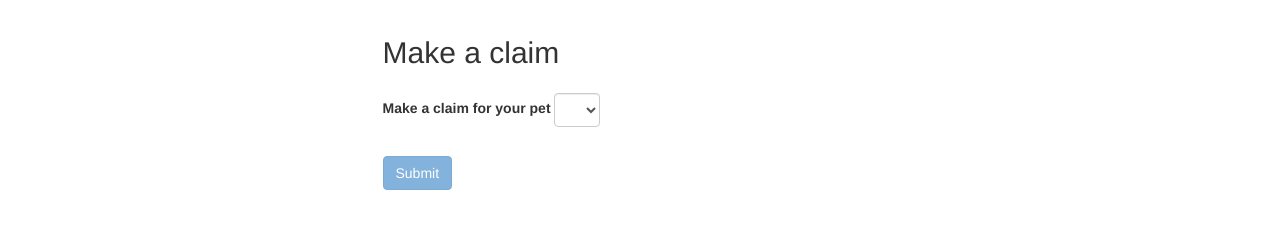
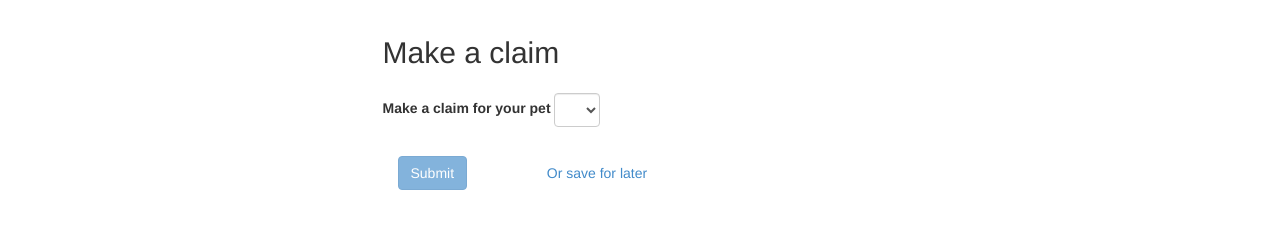
Before and after one commit to markgnome/petsure-claim, a website with bundled scripts: page client/src/index.html in a window 1280 px wide. Shown: the part 105-334 px from the top of the page. Built offline with nearby package versions, Linux system fonts and the light colour scheme; files whose address does not match are found by name.

Commit message:
add save for later button

```diff
--- a/client/src/app/claim/claimView.html
+++ b/client/src/app/claim/claimView.html
@@ -21,14 +21,19 @@
         <div class="col-sm-3"></div>
         <div class="col-sm-6 form-inline">
             <label ng-show="selectedPet">Attach {{selectedPetName}}'s invoice for us here</label>
-            <div ng-show="selectedPet" class="dropzone"  options="dzOptions" callbacks="dzCallbacks" methods="dzMethods" ng-dropzone></div>
+            <div ng-show="selectedPet" class="dropzone" options="dzOptions" callbacks="dzCallbacks" methods="dzMethods" ng-dropzone></div>
         </div>
         <div class="col-sm-3"></div>
     </div>
     <div class="row">
         <div class="col-sm-3"></div>
         <div class="col-sm-6">
-            <input ng-disabled="!selectedPet" ng-click="submit()" type="submit" class="btn btn-primary" value="Submit"/>
+            <div class="col-sm-3">
+                <input ng-disabled="!selectedPet" ng-click="submit()" type="submit" class="btn btn-primary" value="Submit" />
+            </div>
+            <div class="col-sm-3">
+                <input type="button" class="btn btn-link" value="Or save for later" />
+            </div>
         </div>
         <div class="col-sm-3"></div>
     </div>
```
